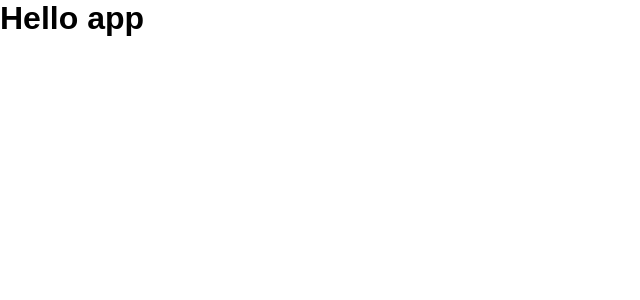
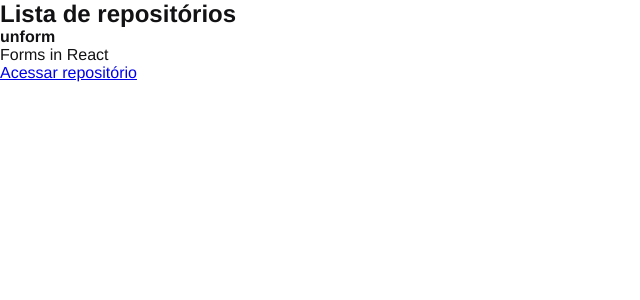
Before and after one commit to judsonjuniorr/ignite-ReactJS, a React app in the folder 01-github-explorer/: page / in a window 1280 px wide. Shown: the top 300 px of the page, without its empty margins (0-640 px from the left). Built offline with nearby package versions, Linux system fonts and the light colour scheme.

Commit message:
Primeiro componente React

```diff
--- a/01-github-explorer/src/App.jsx
+++ b/01-github-explorer/src/App.jsx
@@ -1,5 +1,7 @@
+import RepositoryList from './components/RepositoryList'
+
 import './styles/global.scss'
 
 export function App() {
-  return <h1>Hello app</h1>;
+  return <RepositoryList />;
 }
--- /dev/null
+++ b/01-github-explorer/src/components/RepositoryList.jsx
@@ -0,0 +1,17 @@
+function RepositoryList() {
+  return (
+    <section className="repository-list">
+      <h1>Lista de repositórios</h1>
+
+      <ul>
+        <li>
+          <strong>unform</strong>
+          <p>Forms in React</p>
+          <a href="#">Acessar repositório</a>
+        </li>
+      </ul>
+    </section>
+  )
+}
+
+export default RepositoryList;
--- a/01-github-explorer/src/styles/global.scss
+++ b/01-github-explorer/src/styles/global.scss
@@ -5,5 +5,7 @@
 }
 
 body {
-  font-family: Arial, Helvetica, sans-serif;
+  font: 16px "Helvetica Neue", Arial, sans-serif;
+
+  color: #121214;
 }
```
